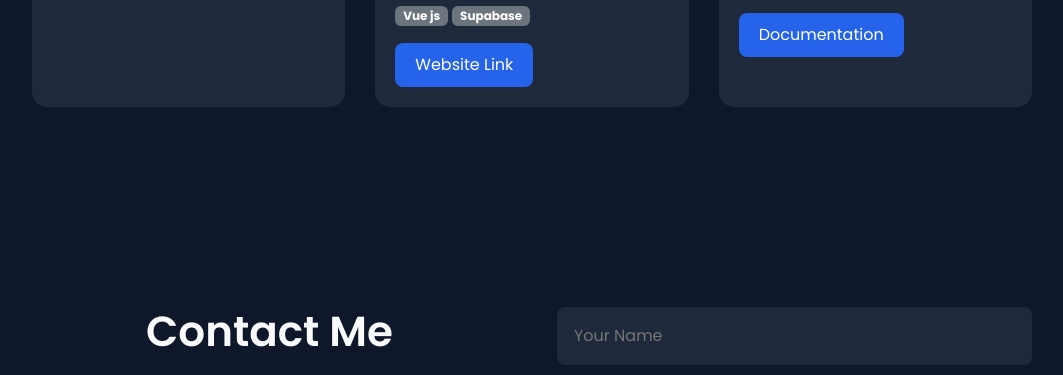
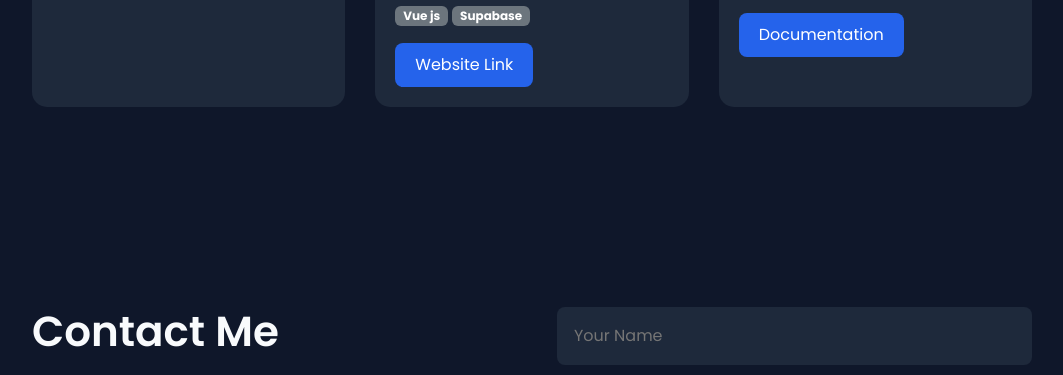
Before and after one commit to youcefkesbi/personal-portfolio-website, a plain HTML site: page index.html in a window 1280 px wide. Shown: the part 3624-3999 px from the top of the page, without its empty margins (108-1171 px from the left). Drawn offline with nearby package versions, Linux system fonts and the light colour scheme.

Commit message:
Align the Contact Me title with the email and WhatsApp.
Keep the heading on the left of the contact details instead of centering it.

Co-authored-by: Youcef Kesbi <ykesbi@gmail.com>

```diff
--- a/index.html
+++ b/index.html
@@ -8,7 +8,7 @@
     <title>Youcef Kesbi | Data Engineer</title>
     <link href="https://cdn.jsdelivr.net/npm/bootstrap@5.3.4/dist/css/bootstrap.min.css" rel="stylesheet">
     <link rel="icon" href="./images/yk.jpg">
-    <link rel="stylesheet" href="style.css?v=20261123-2">
+    <link rel="stylesheet" href="style.css?v=20261123-3">
     <link href='https://unpkg.com/boxicons@2.1.4/css/boxicons.min.css' rel='stylesheet'>
 </head>
 
--- a/style.css
+++ b/style.css
@@ -405,6 +405,15 @@ h5 {
     flex: 1;
 }
 
+.contact-left .sub-title {
+    text-align: left;
+    margin-bottom: 8px;
+}
+
+.contact-left h3 {
+    padding-bottom: 0;
+}
+
 .contact-left p {
     margin: 20px 0;
     display: flex;
```
